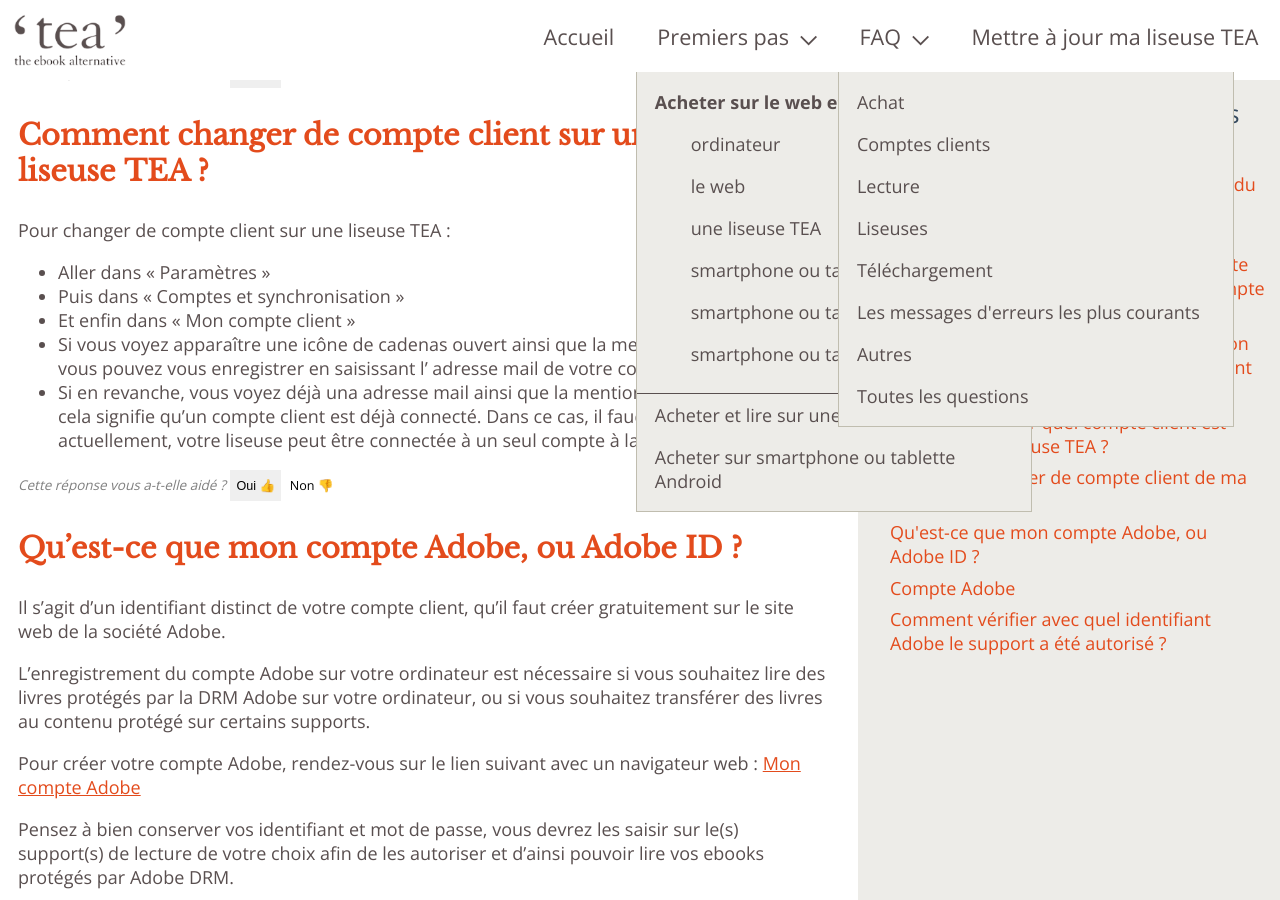
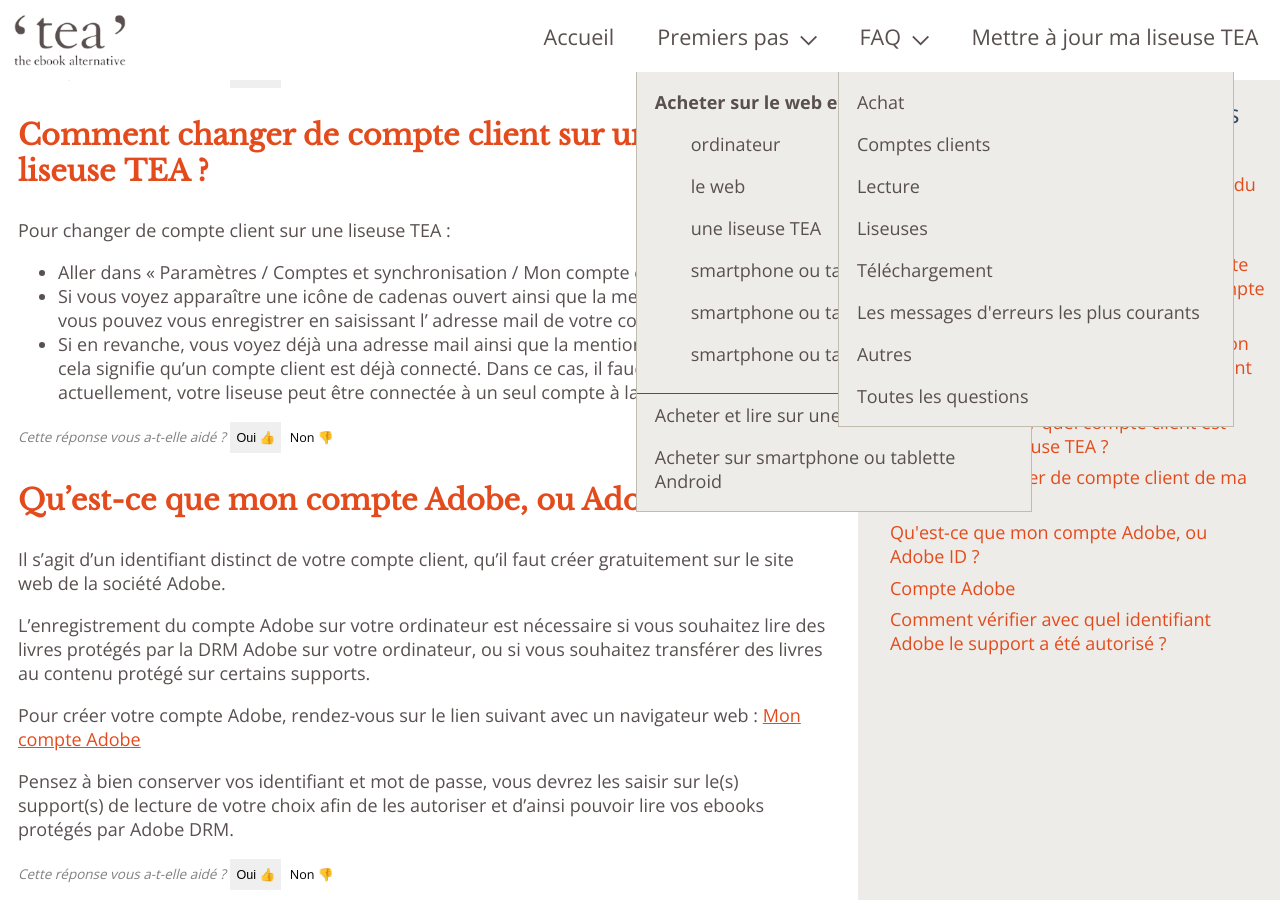
Before and after one commit to TEA-ebook/help-center, a Jekyll site: the page built from _pages/FAQ-comptes.md, in a window 1280 px wide and 900 px high, scrolled down 1658 px. Built offline with Jekyll 4.4.1, drawn with Linux system fonts in a browser that asks for light colours.

Commit message:
chemin compacté sur 1 ligne : Par/ Cpt...
Indication de chemin a été compactée sur 1 ligne au lieu de 3 précedemment, ce qui donne :
Aller dans « Paramètres / Comptes et synchronisation / Mon compte client

```diff
--- a/_pages/FAQ-comptes.md
+++ b/_pages/FAQ-comptes.md
@@ -63,9 +63,7 @@
 ### Comment changer de compte client sur une liseuse TEA ?
 
 Pour changer de compte client sur une liseuse TEA :
-- Aller dans « Paramètres »
-- Puis dans « Comptes et synchronisation »
-- Et enfin dans « Mon compte client »
+- Aller dans « Paramètres / Comptes et synchronisation / Mon compte client ».
 - Si vous voyez apparaître une icône de cadenas ouvert ainsi que la mention « Connexion » vous pouvez vous enregistrer en saisissant l' adresse mail de votre compte.
 - Si en revanche, vous voyez déjà una adresse mail ainsi que la mention « Se déconnecter » cela signifie qu'un compte client est déjà connecté. Dans ce cas, il faudra le déconnecter car actuellement, votre liseuse peut être connectée à un seul compte à la fois.
 
```
